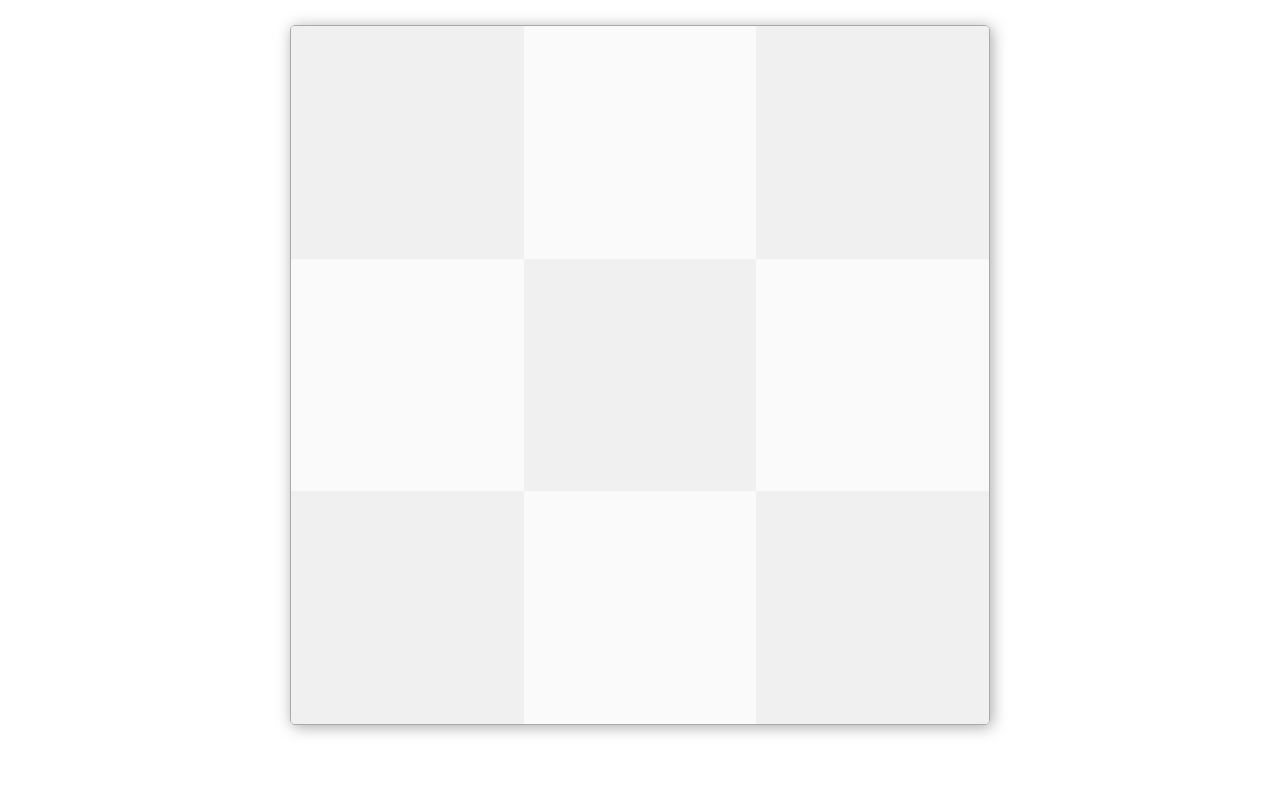
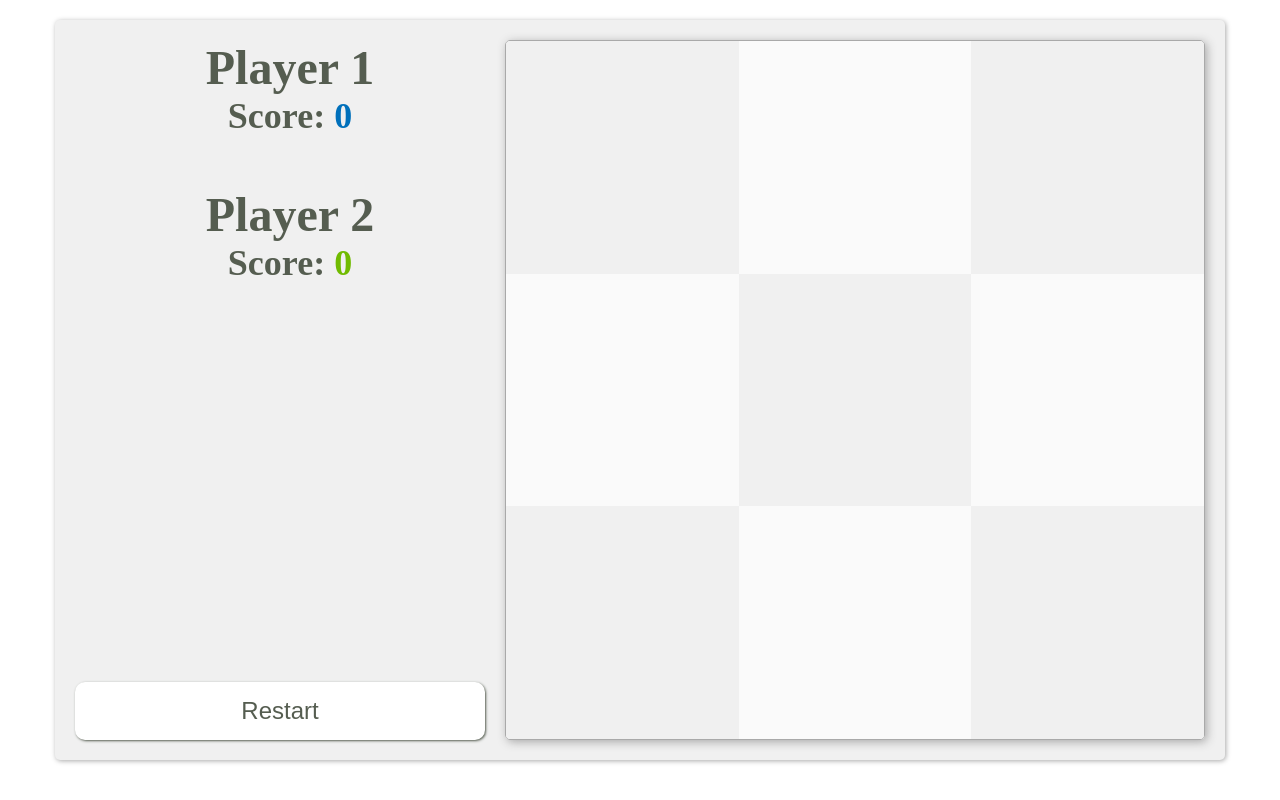
Before and after one commit to AdrianoCng/zero-per, a React app: page / in a window 1280 px wide. Built offline with nearby package versions, Linux system fonts and the light colour scheme.

Commit message:
refactoring to include panel and score

```diff
--- a/sass/abstracts/_constants.scss
+++ b/sass/abstracts/_constants.scss
@@ -5,3 +5,4 @@ $light-grey: #a9a9a9;
 
 $blue: #0070bb;
 $green: #70bb00;
+$black: #555d50;
--- a/sass/app.scss
+++ b/sass/app.scss
@@ -4,6 +4,11 @@
 // Layout
 @import "./layout/box";
 @import "./layout/board";
+@import "./layout/layout";
+@import "./layout/panel";
 
 // Base
 @import "./base/reset";
+
+// Components
+@import "./components/buttons";
--- /dev/null
+++ b/sass/components/_buttons.scss
@@ -0,0 +1,14 @@
+.button {
+    padding: 15px;
+    border-radius: 10px;
+    border: none;
+    font-size: 2.4rem;
+    background-color: white;
+    color: $black;
+    box-shadow: 1px 1px 2.5px $black;
+    cursor: pointer;
+
+    &:hover {
+        border: 1px solid $light-grey;
+    }
+}
--- a/sass/layout/_board.scss
+++ b/sass/layout/_board.scss
@@ -4,12 +4,8 @@
     grid-template-rows: 1fr 1fr 1fr;
     width: 700px;
     height: 700px;
-    position: absolute;
-    top: 25%;
-    left: 50%;
-    transform: translate(-50%, -25%);
     border: 1px solid $light-grey;
     border-radius: 5px;
-    box-shadow: 2px 2px 15px $light-grey;
+    box-shadow: 2px 2px 10px $light-grey;
     overflow: hidden;
 }
--- /dev/null
+++ b/sass/layout/_layout.scss
@@ -0,0 +1,25 @@
+.container {
+    height: 100%;
+    padding: 20px;
+    margin: 0 auto;
+
+    @media (min-width: 768px) {
+        width: 750px;
+    }
+    @media (min-width: 992px) {
+        width: 970px;
+    }
+    @media (min-width: 1200px) {
+        width: 1170px;
+    }
+}
+
+.grid {
+    display: grid;
+    grid-template-rows: 1fr;
+    grid-template-columns: 1fr auto;
+    background-color: $medium-light-white;
+    margin-top: 20px;
+    border-radius: 5px;
+    box-shadow: 1px 1px 5px $light-grey;
+}
--- /dev/null
+++ b/sass/layout/_panel.scss
@@ -0,0 +1,48 @@
+.panel {
+    font-size: 4.8rem;
+    display: flex;
+    flex-direction: column;
+    justify-content: flex-start;
+    color: $black;
+
+    .player-score {
+        font-size: 4.8rem;
+        text-align: center;
+        margin-bottom: 50px;
+
+        &:first-of-type {
+            .score {
+                span {
+                    color: $blue;
+                }
+            }
+        }
+
+        &:nth-of-type(2) {
+            .score {
+                span {
+                    color: $green;
+                }
+            }
+        }
+
+        .player-name {
+            text-align: center;
+        }
+
+        .score {
+            font-size: 3.6rem;
+        }
+    }
+
+    .buttons {
+        flex-grow: 1;
+        position: relative;
+
+        .restart-button {
+            position: absolute;
+            bottom: 0;
+            width: calc(100% - 20px);
+        }
+    }
+}
--- a/src/App.js
+++ b/src/App.js
@@ -1,9 +1,13 @@
 import React from 'react';
 import Board from './components/Board';
+import Panel from './components/Panel';
 
 const App = () => {
     return (
-        <Board />
+        <div className="container grid">
+            <Panel />
+            <Board />
+        </div>
     )
 }
 
--- a/src/components/Box.js
+++ b/src/components/Box.js
@@ -8,14 +8,13 @@ const Box = ({ onClick, value }) => {
 }
 
 Box.defaultProps = {
-    turn: false,
-    onClick: () => { }
+    onClick: () => { },
+    value: ""
 }
 
 Box.propTypes = {
-    turn: PropTypes.bool.isRequired,
     onClick: PropTypes.func.isRequired,
-    value: PropTypes.oneOfType([PropTypes.bool, PropTypes.string])
+    value: PropTypes.string.isRequired
 }
 
 export default Box;
--- /dev/null
+++ b/src/components/Panel.js
@@ -0,0 +1,23 @@
+import React from 'react'
+
+const Panel = () => {
+    return (
+        <div className="panel">
+            <div className="player-score">
+                <h1 className="player-name">Player 1</h1>
+                <h1 className="score">Score: <span>0</span></h1>
+            </div>
+
+            <div className="player-score">
+                <h1 className="player-name">Player 2</h1>
+                <h1 className="score">Score: <span>0</span></h1>
+            </div>
+
+            <div className="buttons">
+                <button className="button restart-button">Restart</button>
+            </div>
+        </div>
+    )
+}
+
+export default Panel;
```
